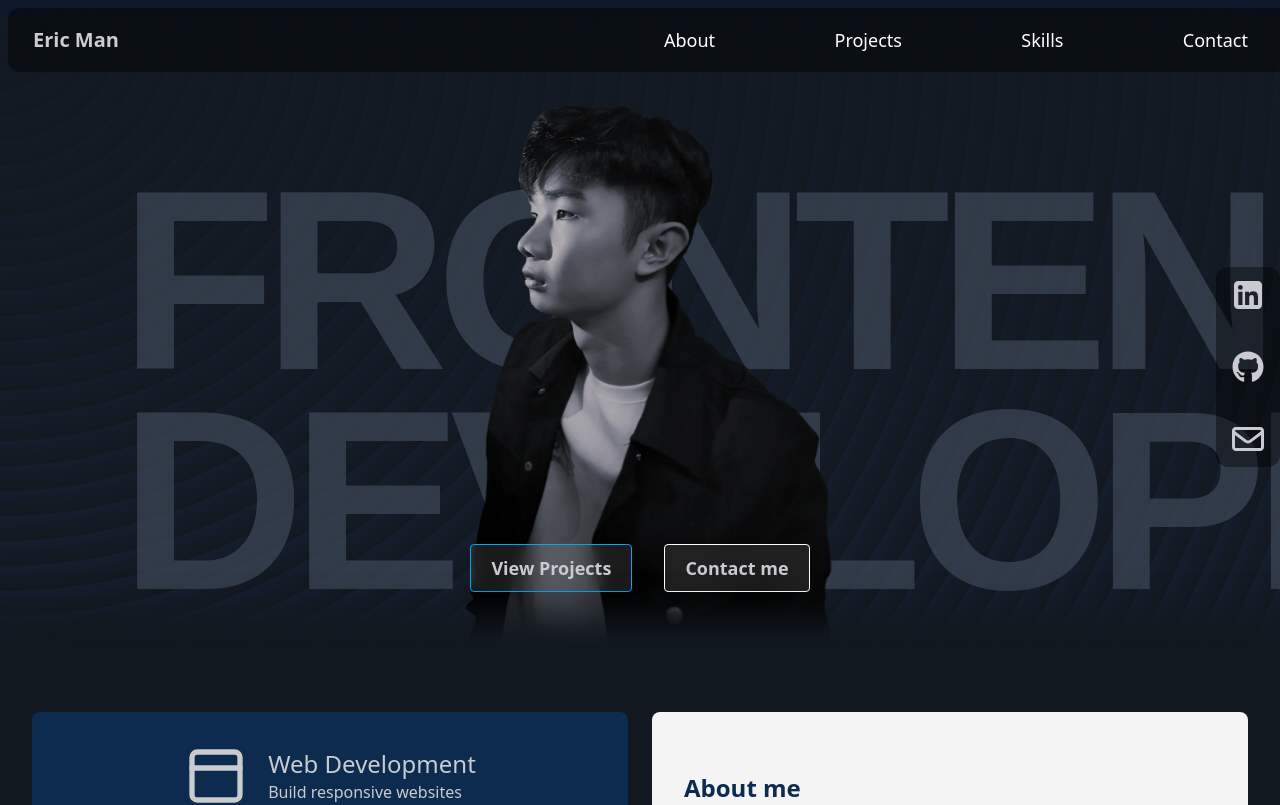
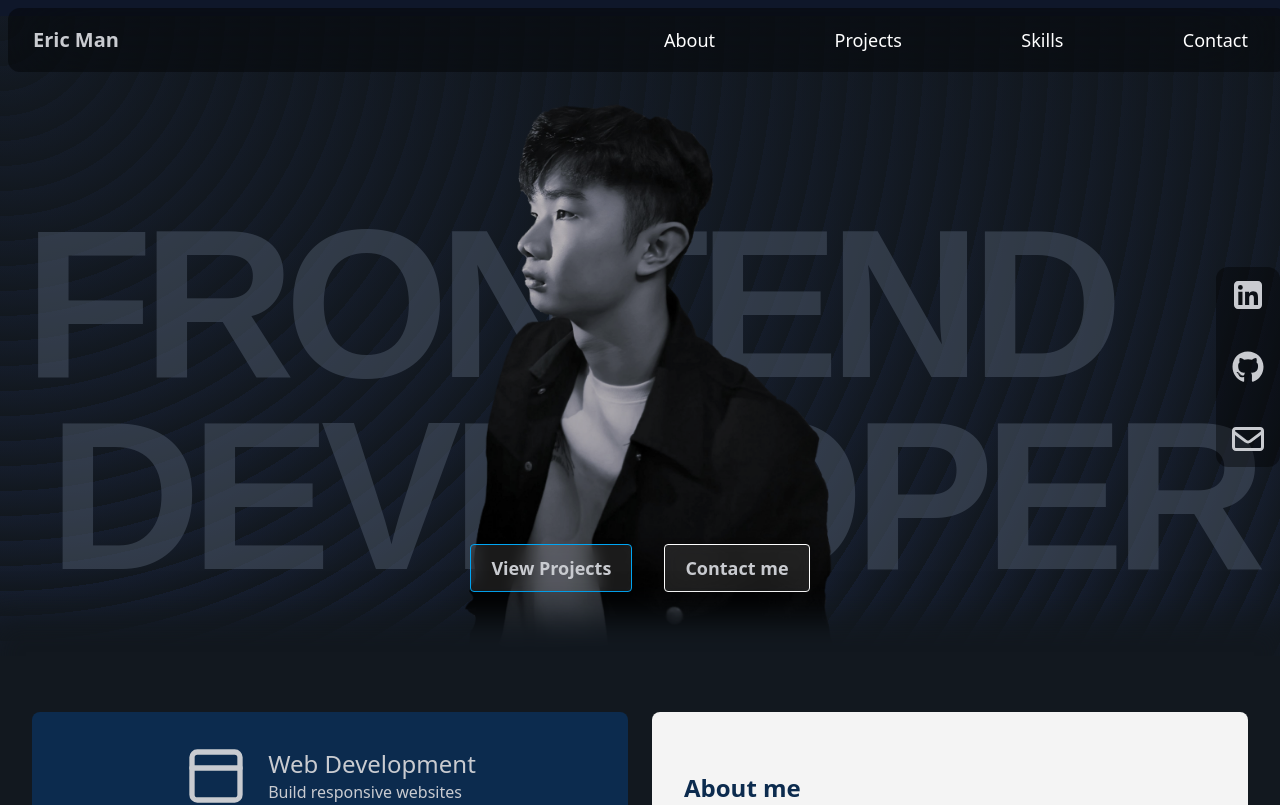
Before and after one commit to Mman7/portfolio, a React (Vite) app: page / in a window 1280 px wide. Shown: the top 805 px of the page. Built offline with nearby package versions, Linux system fonts and the light colour scheme.

Commit message:
add select none to bg text

```diff
--- a/src/components/hero.tsx
+++ b/src/components/hero.tsx
@@ -13,7 +13,7 @@ export default function HeroSection() {
         alt="avatar"
         draggable={false}
         onDragStart={(e) => e.preventDefault()}
-        className="z-10 mt-30 mb-20 h-72 brightness-80 select-none"
+        className="z-10 mt-30 mb-20 h-72 brightness-80 select-none md:hidden"
       />
       <img
         src={Avatar}
@@ -41,11 +41,11 @@ export default function HeroSection() {
         <SideContact />
       </div>
       {/* Background TEXT */}
-      <div className="absolute top-1/2 left-1/2 hidden w-full -translate-x-1/2 -translate-y-1/2 overflow-hidden md:block lg:p-30">
-        <h1 className="font-display text-start text-base/50 text-[16rem] font-black tracking-tighter text-gray-600 opacity-55">
+      <div className="absolute top-1/2 left-1/2 hidden w-full -translate-x-1/2 -translate-y-1/2 overflow-hidden p-6 select-none md:block">
+        <h1 className="font-display text-start text-base/48 text-[calc(10rem+4vw)] font-black tracking-tighter text-gray-600 opacity-55">
           FRONTEND
         </h1>
-        <h1 className="font-display text-end text-base/60 text-[16rem] font-black tracking-tighter text-gray-600 opacity-55">
+        <h1 className="font-display text-end text-base/48 text-[calc(10rem+4vw)] font-black tracking-tighter text-gray-600 opacity-55">
           DEVELOPER
         </h1>
       </div>
```
